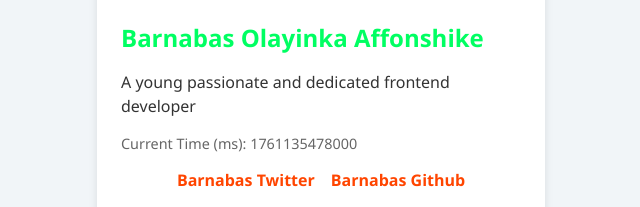
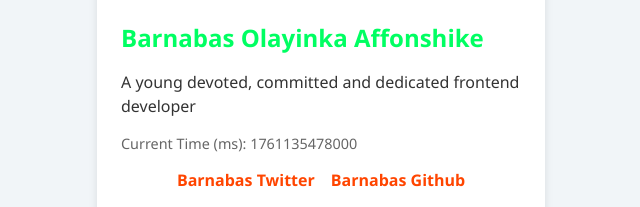
Before and after one commit to Barnabas001/hng-profile-card, a plain HTML site: page index.html in a window 1280 px wide. Shown: the part 334-541 px from the top of the page, 319-959 px from the left. Drawn offline with Linux system fonts and the light colour scheme.

Commit message:
Modify user bio in index.html
Updated user bio to include 'devoted' and 'committed'.

```diff
--- a/index.html
+++ b/index.html
@@ -32,7 +32,7 @@
         </header>
 
         <p data-testid="test-user-bio">
-          A young passionate and dedicated frontend developer
+          A young devoted, committed and dedicated frontend developer
         </p>
 
         <footer>
```
